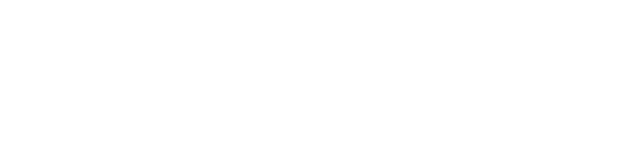
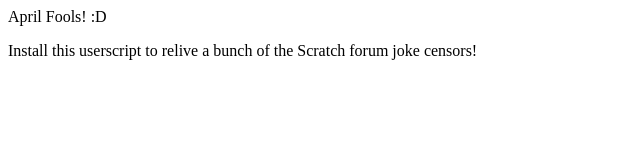
Before and after one commit to hyperobject/scratch-april-fools, a plain HTML site: page index.html in a window 1280 px wide. Shown: the whole page, without its empty margins (0-640 px from the left). Drawn offline with Linux system fonts and the light colour scheme.

Commit message:
Update index.html

```diff
--- a/index.html
+++ b/index.html
@@ -3,7 +3,7 @@
 <title>April Fools! :D</title>
 </head>
 <body>
-<script type="text/javascript" src="https://raw.github.com/Technoboy10/scratch-april-fools/gh-pages/userscript.js"/>
+<script type="text/javascript" src="https://raw.github.com/Technoboy10/scratch-april-fools/gh-pages/userscript.js"></script>
 <p>April Fools! :D</p>
 <p>Install this userscript to relive a bunch of the Scratch forum joke censors!</p>
 </body>
```
